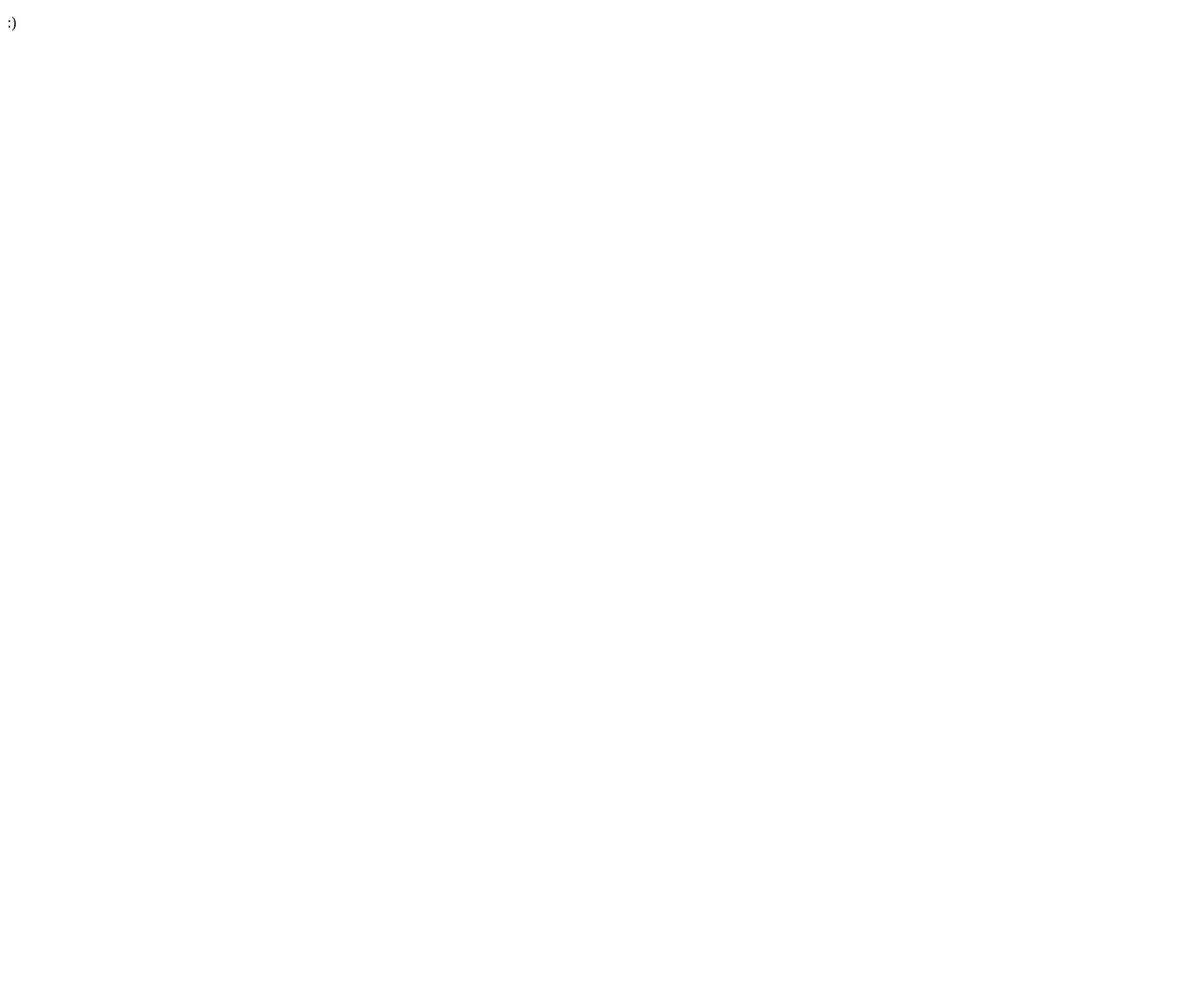
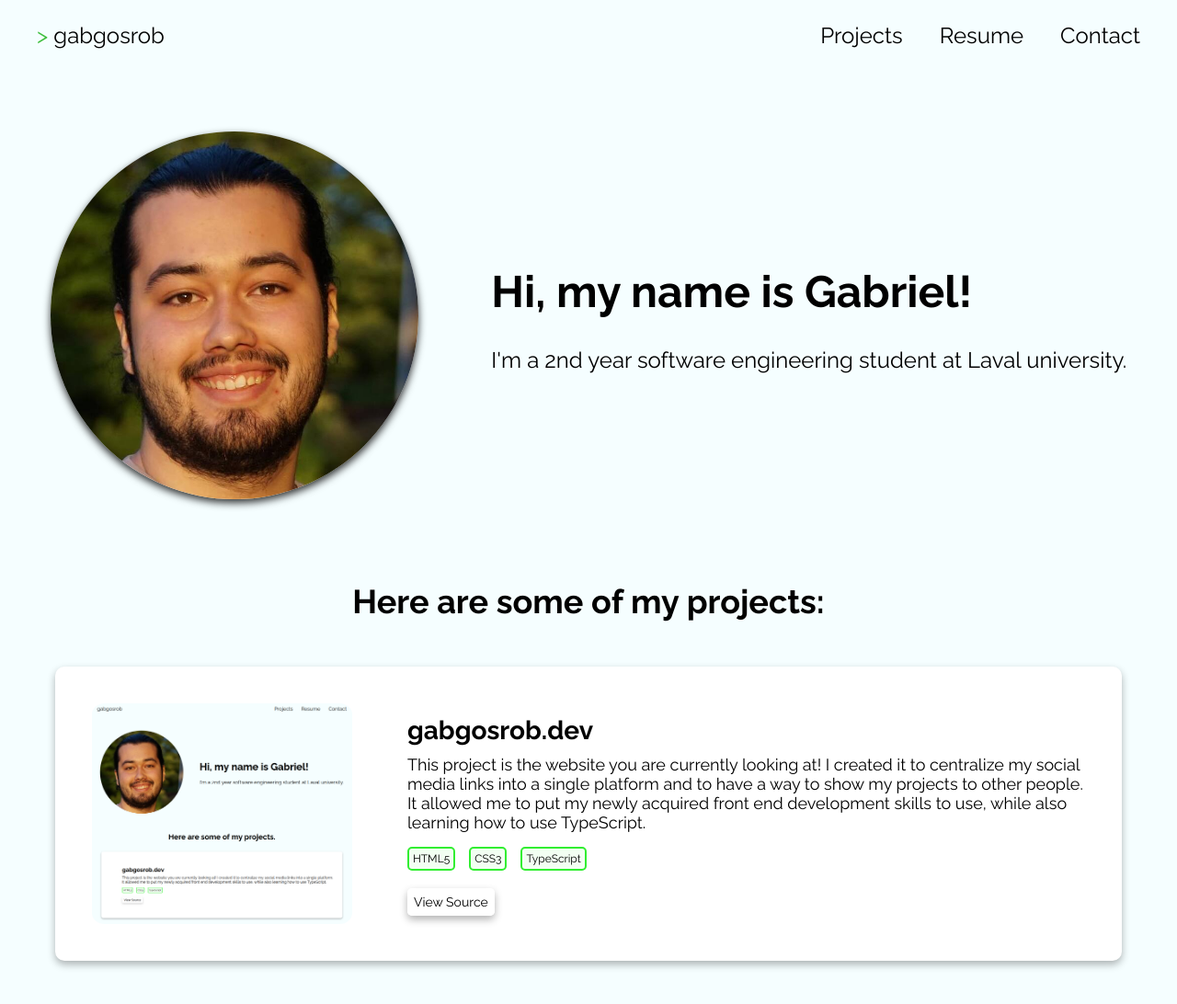
Before and after one commit to gabgosrob/gabgosrob.dev, a plain HTML site: page index.html in a window 1280 px wide. Shown: the top 1092 px of the page at 92% size. Before the commit the page ends 800 px from the top, so only its background shows below. Drawn offline with Linux system fonts and the light colour scheme.

Commit message:
finish html + css

```diff
--- a/index.html
+++ b/index.html
@@ -2,9 +2,117 @@
 <html lang="en">
 <head>
     <meta charset="UTF-8">
-    <title>Home</title>
+    <title>gabgosrob.dev</title>
+    <link rel="preconnect" href="https://fonts.googleapis.com">
+    <link rel="preconnect" href="https://fonts.gstatic.com" crossorigin>
+    <link href="https://fonts.googleapis.com/css2?family=Raleway:wght@100;400;700&display=swap" rel="stylesheet">
+    <link rel="stylesheet" href="styles/main.css">
 </head>
 <body>
-    <p>:)</p>
+    <div class="container">
+        <navbar>
+            <ul>
+                <li class="push"><a href="/"><span>> </span>gabgosrob</a></li>
+                <li><a href="#projects">Projects</a></li>
+                <li>Resume</li>
+                <li><a href="#contacts">Contact</a></li>
+            </ul>
+        </navbar>
+        <main>
+            <div class="intro">
+                <img src="images/face.jpeg" alt="picture of my face">
+                <div>
+                    <h1>Hi, my name is Gabriel!</h1>
+                    <p>I'm a 2nd year software engineering student at Laval university.</p>
+                </div>
+
+            </div>
+            <h2>Here are some of my projects:</h2>
+            <div class="projects" id="projects">
+                <div class="project-card">
+                    <img src="images/ggrdev.png">
+                    <div class="project-info">
+                        <h3>gabgosrob.dev</h3>
+                        <p>This project is the website you are currently
+                            looking at! I created it to centralize my
+                            social media links into a single platform and
+                            to have a way to show my projects to other people.
+                            It allowed me to put my newly acquired front
+                            end development skills to use, while also
+                            learning how to use TypeScript.
+                        </p>
+                        <div class="technologies">
+                            <span>HTML5</span>
+                            <span>CSS3</span>
+                            <span>TypeScript</span>
+                        </div>
+                        <a href="https://github.com/gabgosrob/gabgosrob.dev" target="_blank">
+                            View Source
+                        </a>
+                    </div>
+                </div>
+                <div class="project-card">
+                    <img src="images/discord.png" alt="picture of a discord account">
+                    <div class="project-info">
+                        <h3>Discord Meme Bot</h3>
+                        <p>I made this bot to easily view the top fresh
+                            memes from various meme subreddits by listening
+                            to specific commands from the server users, and
+                            then, when asked to, pulling a meme from Reddit's
+                            API and posting it, along with some information
+                            about the post. This taught me how to use different
+                            API's (Discord/Reddit) and allowed me to practice
+                            asynchronicity in Python.
+                        </p>
+                        <div class="technologies">
+                            <span>Python</span>
+                            <span>API's</span>
+                        </div>
+                        <a href="https://github.com/gabgosrob/meme-bot" target="_blank">
+                            View Source
+                        </a>
+                    </div>
+                </div>
+                <div class="project-card">
+                    <img src="images/jsanimations.png" alt="picture of the matrix character rain">
+                    <div class="project-info">
+                        <h3>JavaScript Animations</h3>
+                        <p>A website containing multiple JavaScript
+                            animations using the HTML canvas, such as the
+                            Matrix green code rain effect and an interactive
+                            Conway's game of life. I made them while learning
+                            JavaScript, which allowed me to practice implementing
+                            basic logic and modifying the DOM.
+                        </p>
+                        <div class="technologies">
+                            <span>HTML5</span>
+                            <span>CSS3</span>
+                            <span>JavaScript</span>
+                        </div>
+                        <a href="https://github.com/gabgosrob/js-canvas-animations" target="_blank">
+                            View Source
+                        </a>
+                    </div>
+                </div>
+            </div>
+        </main>
+        <div class="contacts" id="contacts">
+            <h2>Contact Me!</h2>
+            <div class="links">
+                <a href="mailto:gabrielgosrob@gmail.com" target="_blank">
+                    <img src="images/mail.png" alt="mailbox icon"/>
+                </a>
+                <a href="https://github.com/gabgosrob" target="_blank">
+                    <img src="images/github.png" alt="github logo"/>
+                </a>
+                <a href="https://www.linkedin.com/in/gabgosrob/" target="_blank">
+                    <img src="images/linkedin.png" alt="linkedin logo"/>
+                </a>
+            </div>
+        </div>
+        <footer>
+            <a href="https://github.com/gabgosrob" target="_blank">Made by Gabriel Gosselin Roberge © 2022</a>
+        </footer>
+    </div>
 </body>
 </html>
--- /dev/null
+++ b/styles/main.css
@@ -0,0 +1,178 @@
+html {
+    scroll-behavior: smooth;
+}
+
+body {
+    margin-left: 20px;
+    margin-right: 20px;
+    background-color: rgb(245, 254, 255);
+    font-family: 'Raleway', sans-serif;
+    font-size: 24px;
+}
+
+a {
+    text-decoration: underline 1px rgba(0, 0, 0, 0);
+    text-underline-offset: 5px;
+    transition: text-decoration-color 300ms, text-underline-offset 300ms;
+    color: inherit;
+}
+
+li a:hover {
+    text-decoration-color: rgba(0, 0, 0, 0.5);
+    text-underline-offset: 8px;
+}
+
+.container {
+    max-width: 1200px;
+    margin: 0 auto;
+}
+
+/* NAVBAR */
+
+navbar ul {
+    display: flex;
+    gap: 40px;
+    padding: 0;
+    list-style-type: none;
+    margin-bottom: 30px;
+}
+
+.push {
+    flex: 1;
+}
+
+.push span {
+    color: rgb(61, 190, 61);
+}
+
+/* MAIN */
+
+main {
+    display: flex;
+    flex-direction: column;
+}
+
+intro h1 {
+    font-size: 60px;
+}
+
+h2 {
+    text-align: center;
+    margin-bottom: 30px;
+}
+
+/* INTRO */
+
+.intro {
+    display: flex;
+    gap: 50px;
+    align-items: center;
+    justify-content: space-around;
+    margin: 60px 0;
+}
+
+.intro img {
+    width: 400px;
+    height: auto;
+    border-radius: 50%;
+    box-shadow: 0 4px 8px 0 rgba(0,0,0,0.8);
+}
+
+/* PROJECTS */
+
+.projects {
+    display: flex;
+    gap: 30px;
+    flex-direction: column;
+    margin-bottom: 40px;
+}
+
+.project-card {
+    display: flex;
+    align-items: center;
+    gap: 60px;
+    background-color: white;
+    margin: 20px;
+    padding: 40px;
+    border-radius: 10px;
+    box-shadow: 0 4px 8px 0 rgba(0,0,0,0.3);
+    transition: 0.5s
+}
+
+.project-card:hover {
+    margin: 40px 20px;
+    box-shadow: 0 8px 16px 0 rgba(0,0,0,0.5);
+    transition: 0.5s;
+}
+
+.project-card img {
+    height: 240px;
+    width: auto;
+    border-radius: 5%;
+}
+
+.project-card h3 {
+    margin: 0;
+}
+
+.project-info p {
+    margin: 10px 0;
+    font-size: 18px;
+}
+
+.project-info a {
+    margin-top: 30px;
+    font-size: 14px;
+    padding: 7px;
+    background-color: white;
+    border: none;
+    border-radius: 5px;
+    box-shadow: 0 4px 8px 0 rgba(0,0,0,0.3);
+    transition: 0.5s;
+}
+
+.project-info a:hover {
+
+    transition: 0.5s;
+}
+
+.technologies {
+    display: flex;
+    margin: 16px 0;
+    gap: 15px;
+}
+
+.technologies span {
+    font-size: 12px;
+    border: 2px solid rgb(49, 238, 49);
+    background-color: rgba(0, 255, 0, 0.05);
+    border-radius: 5px;
+    padding: 4px;
+}
+
+/* CONTACTS */
+
+.contacts {
+    display: flex;
+    flex-direction: column;
+    align-items: center;
+    margin-bottom: 60px;
+}
+
+.links {
+    display: flex;
+    gap: 40px;
+}
+
+.links img {
+    width: 50px;
+    height: auto;
+}
+
+/* FOOTER */
+
+footer {
+    text-align: center;
+    margin: 50px 0 30px;
+    font-size: 15px;
+}
```
Also changed, not shown: images/discord.png (added), images/face.jpeg (added), images/ggrdev.png (added), images/github.png (added), images/jsanimations.png (added), images/linkedin.png (added), images/mail.png (added).
